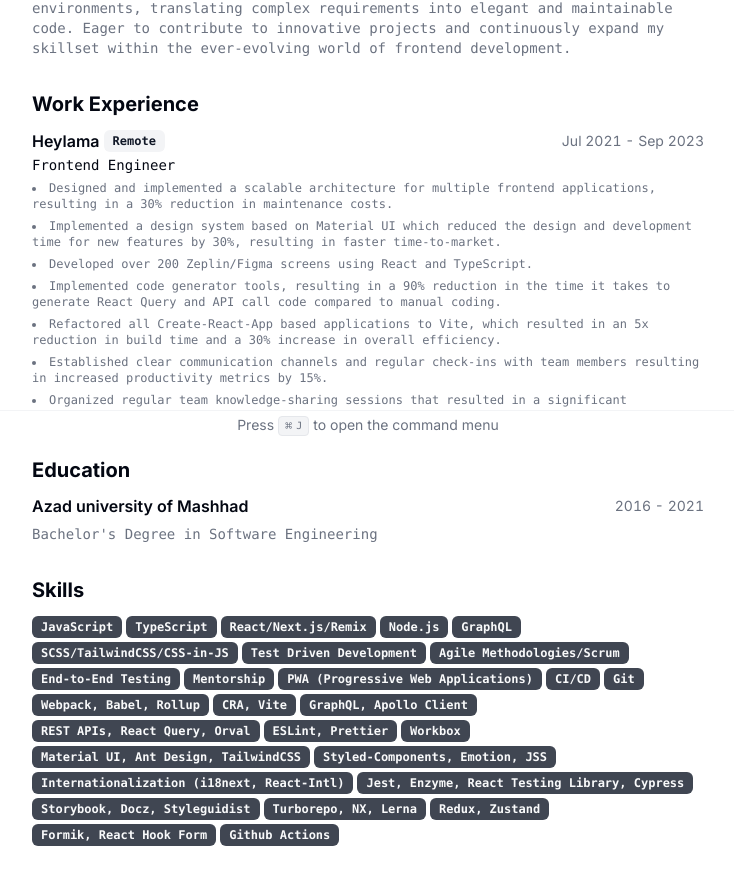
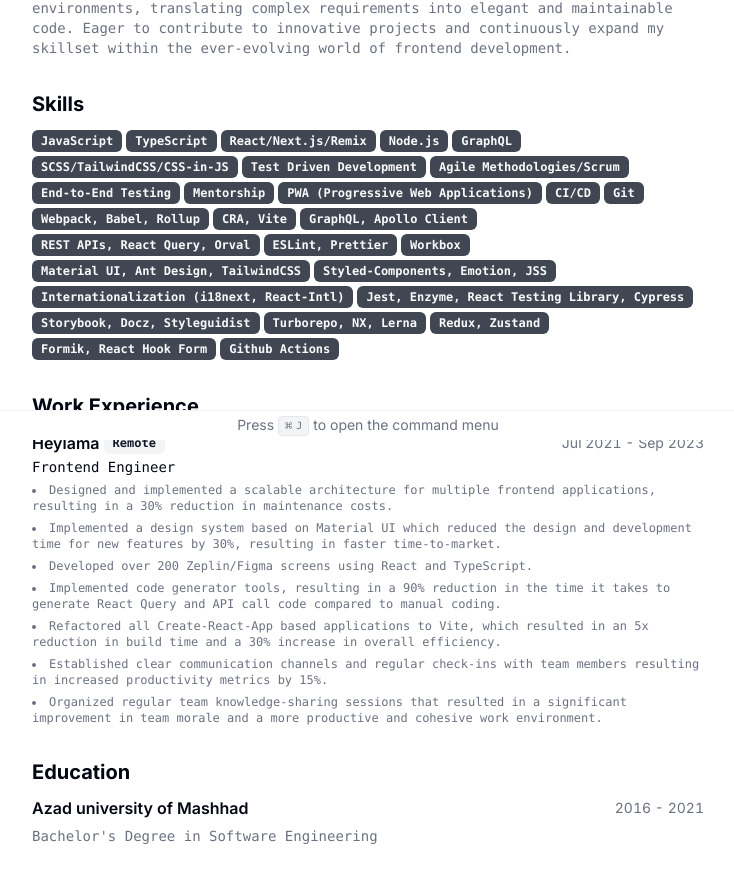
Before and after one commit to createdbymahmood/cv, a Next.js app: page / in a window 1280 px wide. Shown: the part 360-1244 px from the top of the page, without its empty margins (272-1006 px from the left). Built offline with nearby package versions, Linux system fonts and the light colour scheme.

Commit message:
feat: lift up skills to under about section

```diff
--- a/src/app/page.tsx
+++ b/src/app/page.tsx
@@ -7,7 +7,6 @@ import { Section } from "@/components/ui/section";
 import { GlobeIcon, MailIcon, PhoneIcon } from "lucide-react";
 import { Button } from "@/components/ui/button";
 import { RESUME_DATA } from "@/data/resume-data";
-import { ProjectCard } from "@/components/project-card";
 import { Href } from "@/components/ui/href";
 
 export const metadata: Metadata = {
@@ -98,6 +97,16 @@ export default function Page() {
             {RESUME_DATA.summary}
           </p>
         </Section>
+
+        <Section>
+          <h2 className="text-xl font-bold">Skills</h2>
+          <div className="flex flex-wrap gap-1">
+            {RESUME_DATA.skills.map((skill) => {
+              return <Badge key={skill}>{skill}</Badge>;
+            })}
+          </div>
+        </Section>
+
         <Section>
           <h2 className="text-xl font-bold">Work Experience</h2>
           {RESUME_DATA.work.map((work) => {
@@ -142,6 +151,7 @@ export default function Page() {
             );
           })}
         </Section>
+
         <Section>
           <h2 className="text-xl font-bold">Education</h2>
           {RESUME_DATA.education.map((education) => {
@@ -162,31 +172,6 @@ export default function Page() {
             );
           })}
         </Section>
-        <Section>
-          <h2 className="text-xl font-bold">Skills</h2>
-          <div className="flex flex-wrap gap-1">
-            {RESUME_DATA.skills.map((skill) => {
-              return <Badge key={skill}>{skill}</Badge>;
-            })}
-          </div>
-        </Section>
-
-        {/*  <Section className="print-force-new-page scroll-mb-16">
-          <h2 className="text-xl font-bold">Projects</h2>
-          <div className="-mx-3 grid grid-cols-1 gap-3 print:grid-cols-3 print:gap-2 md:grid-cols-2 lg:grid-cols-3">
-            {RESUME_DATA.projects.map((project) => {
-              return (
-                <ProjectCard
-                  key={project.title}
-                  title={project.title}
-                  description={project.description}
-                  tags={project.techStack}
-                  link={"link" in project ? project.link.href : undefined}
-                />
-              );
-            })}
-          </div>
-        </Section> */}
       </section>
 
       <CommandMenu
```
